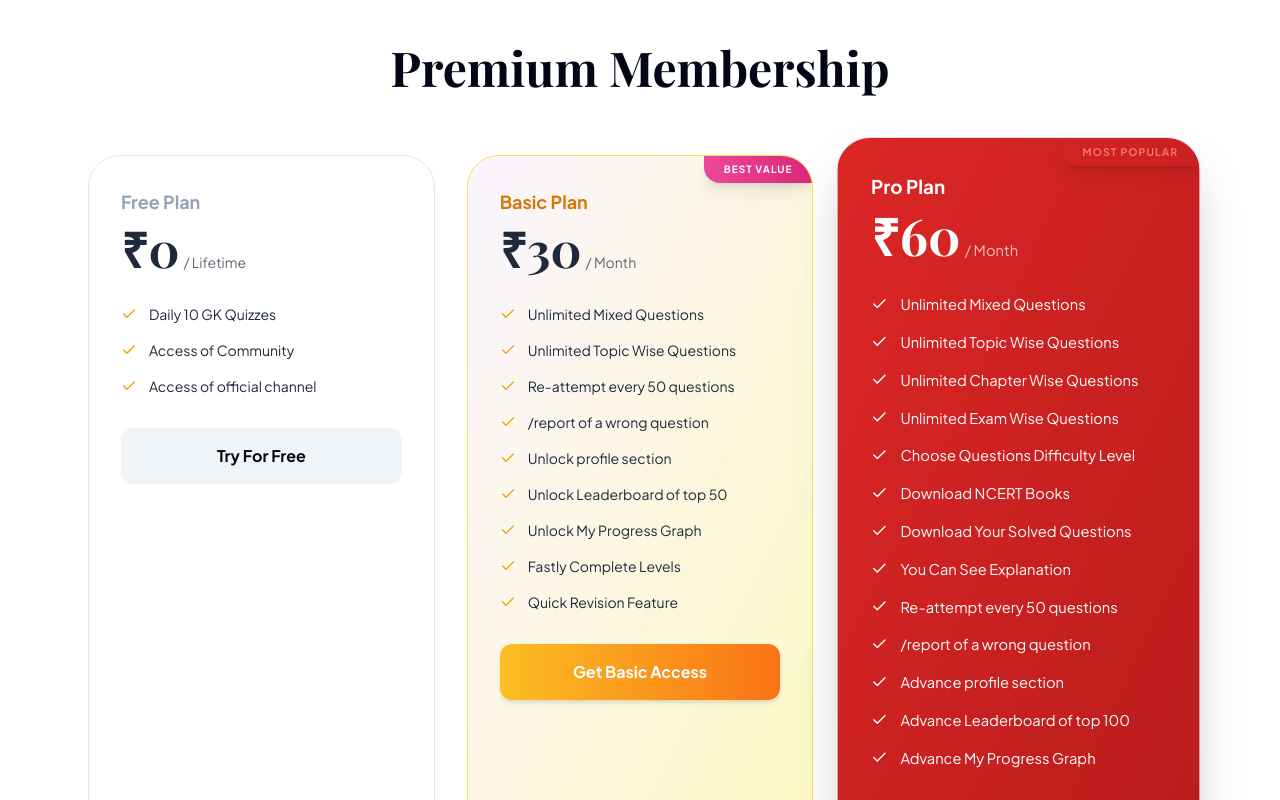
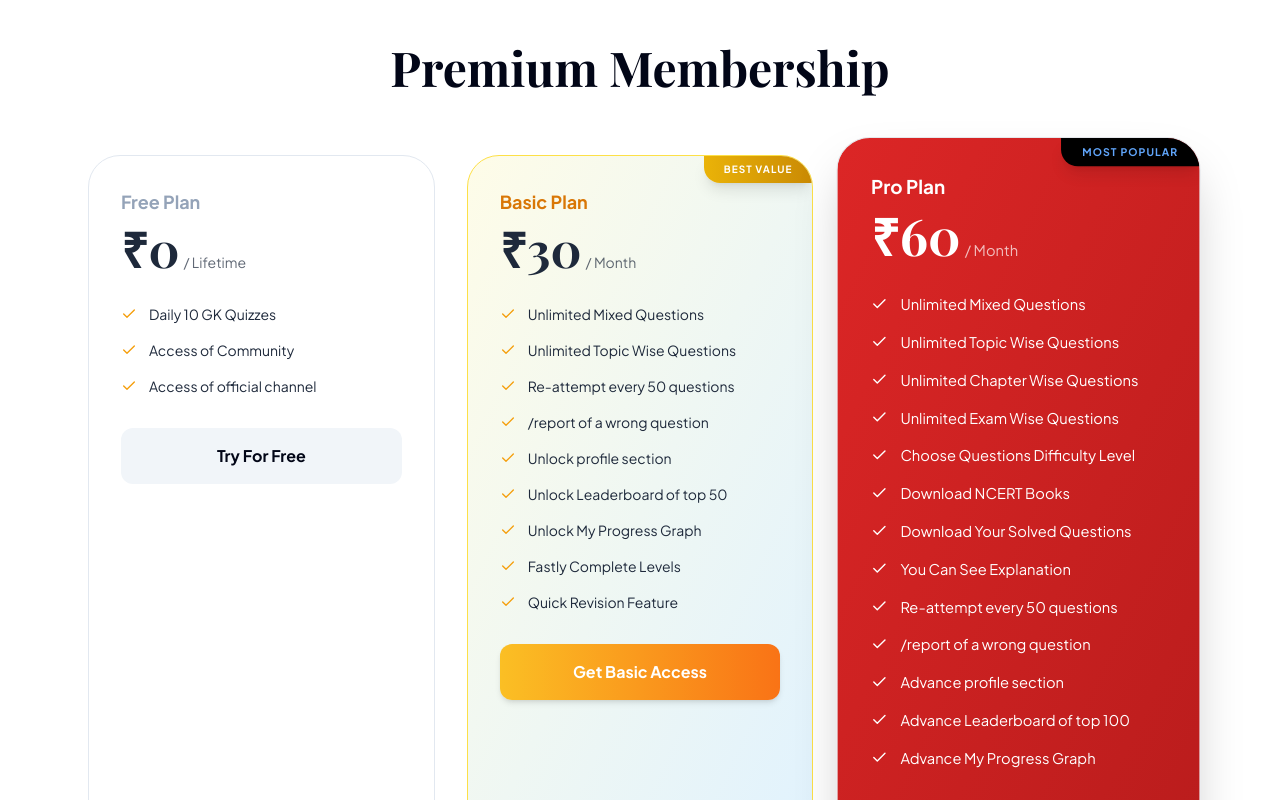
Before and after one commit to Rohitjjn/gkguruji-bot_website, a React (Vite) app: page / in a window 1280 px wide. Shown: the part 1700-2500 px from the top of the page. Built offline with nearby package versions, Linux system fonts and the light colour scheme; a web font is replaced by a local one.

Commit message:
Update App.tsx

```diff
--- a/App.tsx
+++ b/App.tsx
@@ -405,12 +405,12 @@ const App: React.FC = () => {
          <div className="container mx-auto px-6 md:px-12 text-center mb-16"><h2 className="text-3xl md:text-5xl font-serif font-bold text-midnight-950 mb-4">Premium Membership</h2></div>
          <div className="grid md:grid-cols-3 gap-8 max-w-6xl mx-auto px-6">
             {t.pricing.plans.map((plan, idx) => (
-              <div key={idx} className={`relative rounded-[2rem] p-8 transition-all border overflow-hidden ${plan.id === 'basic' ? 'bg-gradient-to-br from-purple-50 to-yellow-100 border-yellow-300 text-slate-800' : plan.id === 'pro' ? 'bg-gradient-to-br from-red-600 to-red-700 text-white shadow-2xl scale-105 border-black-400' : 'bg-white border-slate-200 text-slate-800'}`}>
+              <div key={idx} className={`relative rounded-[2rem] p-8 transition-all border overflow-hidden ${plan.id === 'basic' ? 'bg-gradient-to-br from-yellow-50 to-sky-100 border-yellow-300 text-slate-800' : plan.id === 'pro' ? 'bg-gradient-to-br from-red-600 to-red-700 text-white shadow-2xl scale-105 border-black-400' : 'bg-white border-slate-200 text-slate-800'}`}>
                 {plan.recommended && (
-                  <div className="absolute top-0 right-0 px-5 py-1.5 rounded-bl-2xl text-[10px] font-bold uppercase tracking-widest bg-red text-red-400 shadow-lg">Most Popular</div>
+                  <div className="absolute top-0 right-0 px-5 py-1.5 rounded-bl-2xl text-[10px] font-bold uppercase tracking-widest bg-black text-blue-400 shadow-lg">Most Popular</div>
                 )}
                 {!plan.recommended && plan.badge && (
-                  <div className="absolute top-0 right-0 px-5 py-1.5 rounded-bl-2xl text-[10px] font-bold uppercase tracking-widest bg-gradient-to-r from-pink-500 to-pink-600 text-white shadow-lg">{plan.badge}</div>
+                  <div className="absolute top-0 right-0 px-5 py-1.5 rounded-bl-2xl text-[10px] font-bold uppercase tracking-widest bg-gradient-to-r from-yellow-500 to-yellow-600 text-white shadow-lg">{plan.badge}</div>
                 )}
                 <h3 className={`text-lg font-bold mb-2 ${plan.recommended ? 'text-white' : plan.id === 'basic' ? 'text-amber-600' : 'text-slate-400'}`}>{plan.name}</h3>
                 <div className="flex items-baseline gap-1 mb-8"><span className="text-5xl font-serif font-bold">{plan.price}</span><span className="text-sm opacity-70">{plan.priceSub}</span></div>
```
